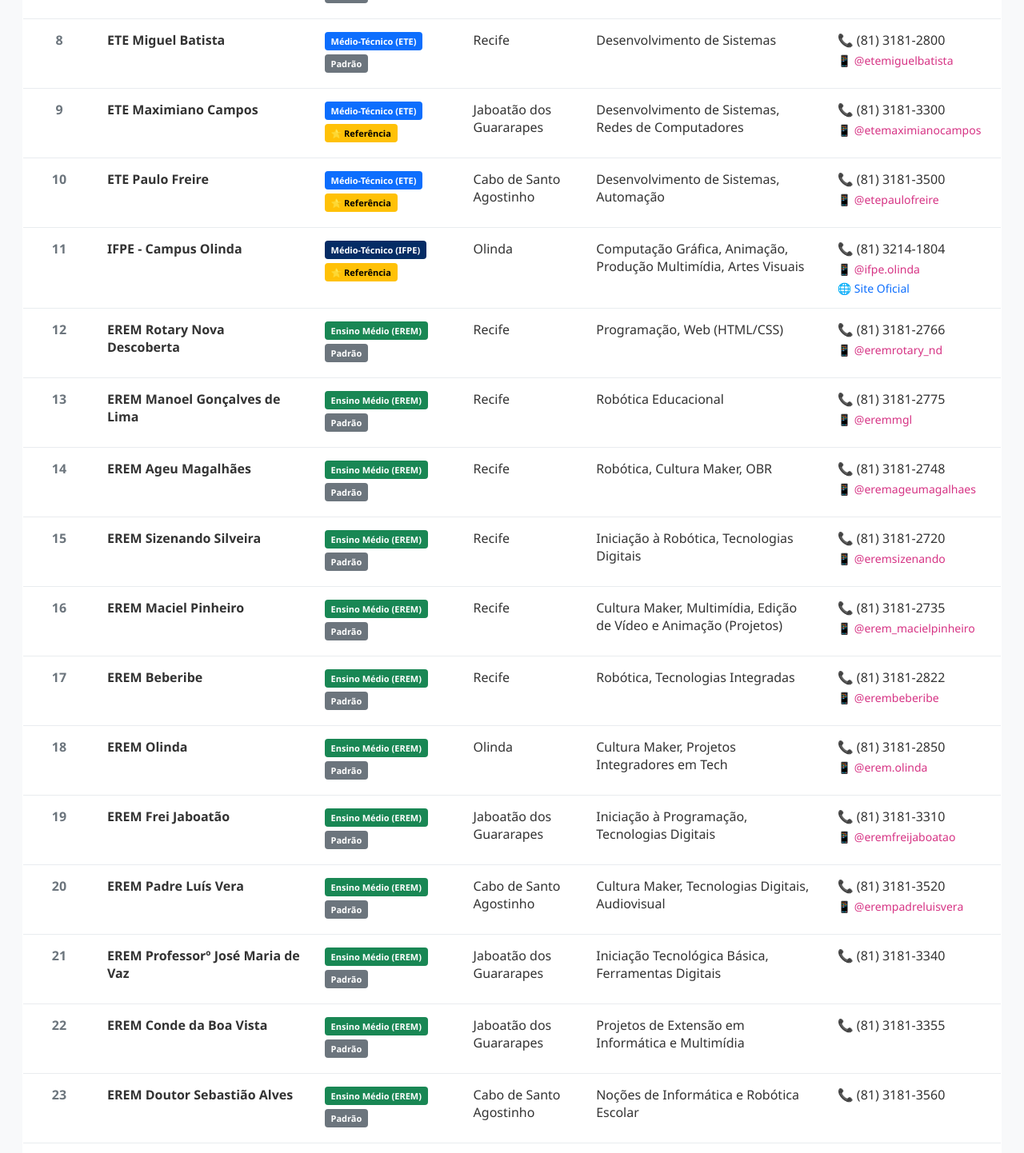
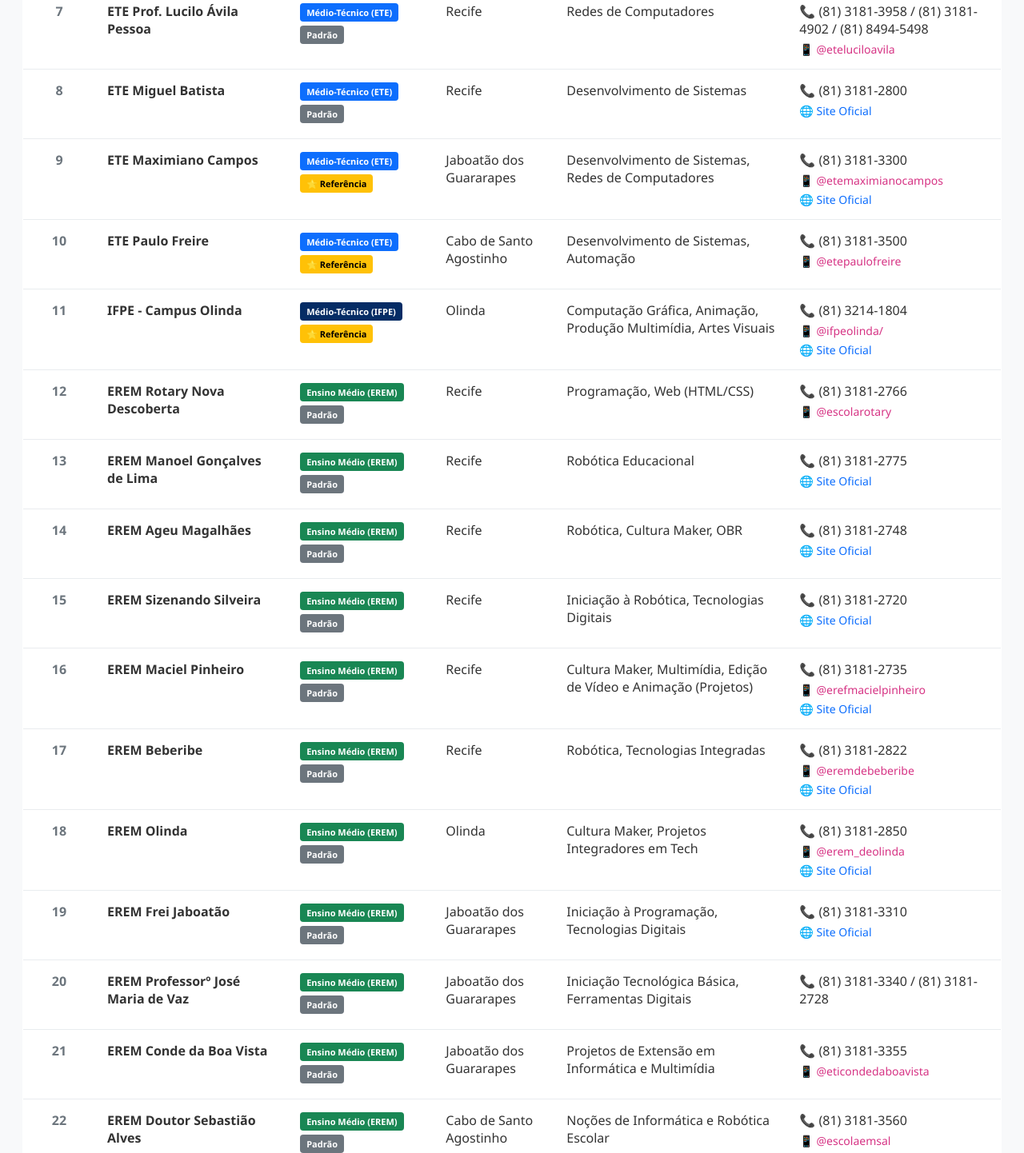
Before and after one commit to rennan101/MapeamentoEscolas_Jogos, a plain HTML site: page index.html in a window 1280 px wide. Shown: the part 984-2426 px from the top of the page at 80% size. Drawn offline with nearby package versions, Linux system fonts and the light colour scheme.

Commit message:
links fixed

```diff
--- a/index.html
+++ b/index.html
@@ -232,41 +232,37 @@
             { escola: "ETE Cícero Dias (NAVE)", tipo: "Médio-Técnico (ETE)", cidade: "Recife", cursos: "Animação 2D, Modelagem 3D, Jogos Digitais, Programação, Multimídia", status: "Referência", telefone: "(81) 3181-3020", instagram: "@etecicerodias", link: "" },
             { escola: "ETE Porto Digital", tipo: "Médio-Técnico (ETE)", cidade: "Recife", cursos: "Desenvolvimento de Sistemas, Jogos Digitais, Computação Gráfica", status: "Referência", telefone: "(81) 3181-4868", instagram: "", link: "https://www.facebook.com/eteportodigital/" },
             { escola: "Liceu de Artes e Ofícios de Pernambuco", tipo: "Médio-Técnico (ETE)", cidade: "Recife", cursos: "Computação Gráfica, Animação 2D/3D, Design, Edição Audiovisual", status: "Referência", telefone: "(81) 3181-2705", instagram: "", link: "https://www.facebook.com/profile.php?id=100068504342544" },
-            { escola: "ETE Dom Bosco", tipo: "Médio-Técnico (ETE)", cidade: "Recife", cursos: "Design Gráfico, Edição de Vídeo, Modelagem 3D Básica", status: "Não Referência", telefone: "(81) 3181-2700", instagram: "", link: "" },
-            { escola: "ETEPAM (Prof. Agamenon Magalhães)", tipo: "Médio-Técnico (ETE)", cidade: "Recife", cursos: "Desenvolvimento de Sistemas, Mecatrônica (Robótica)", status: "Referência", telefone: "(81) 3181-3951", instagram: "@etepamoficial", link: "" },
-            { escola: "ETE Ginásio Pernambucano", tipo: "Médio-Técnico (ETE)", cidade: "Recife", cursos: "Desenvolvimento de Sistemas, Multimídia, Audiovisual", status: "Referência", telefone: "(81) 3181-2741", instagram: "@eteginasiopernambucano", link: "" },
-            { escola: "ETE Prof. Lucilo Ávila Pessoa", tipo: "Médio-Técnico (ETE)", cidade: "Recife", cursos: "Redes de Computadores", status: "Não Referência", telefone: "(81) 3181-3958", instagram: "@eteluciloavila", link: "" },
-            { escola: "ETE Miguel Batista", tipo: "Médio-Técnico (ETE)", cidade: "Recife", cursos: "Desenvolvimento de Sistemas", status: "Não Referência", telefone: "(81) 3181-2800", instagram: "@etemiguelbatista", link: "" },
-            { escola: "ETE Maximiano Campos", tipo: "Médio-Técnico (ETE)", cidade: "Jaboatão dos Guararapes", cursos: "Desenvolvimento de Sistemas, Redes de Computadores", status: "Referência", telefone: "(81) 3181-3300", instagram: "@etemaximianocampos", link: "" },
+            { escola: "ETE Dom Bosco", tipo: "Médio-Técnico (ETE)", cidade: "Recife", cursos: "Design Gráfico, Edição de Vídeo, Modelagem 3D Básica", status: "Não Referência", telefone: "(81) 3181-2700", instagram: "@escoladomboscorecife/", link: "https://escoladombosco.org.br" },
+            { escola: "ETEPAM (Prof. Agamenon Magalhães)", tipo: "Médio-Técnico (ETE)", cidade: "Recife", cursos: "Desenvolvimento de Sistemas, Mecatrônica (Robótica)", status: "Referência", telefone: "(81) 3181-3951", instagram: "@etepam_oficial/", link: "https://www.etepam.pe.gov.br" },
+            { escola: "ETE Ginásio Pernambucano", tipo: "Médio-Técnico (ETE)", cidade: "Recife", cursos: "Desenvolvimento de Sistemas, Multimídia, Audiovisual", status: "Referência", telefone: "(81) 3181-2741 / (81) 3181-2949", instagram: "@espacocriagp", link: "" },
+            { escola: "ETE Prof. Lucilo Ávila Pessoa", tipo: "Médio-Técnico (ETE)", cidade: "Recife", cursos: "Redes de Computadores", status: "Não Referência", telefone: "(81) 3181-3958 / (81) 3181-4902 / (81) 8494-5498", instagram: "@eteluciloavila", link: "" },
+            { escola: "ETE Miguel Batista", tipo: "Médio-Técnico (ETE)", cidade: "Recife", cursos: "Desenvolvimento de Sistemas", status: "Não Referência", telefone: "(81) 3181-2800", instagram: "", link: "https://www.facebook.com/profile.php?id=100041894211117&locale=km_KH" },
+            { escola: "ETE Maximiano Campos", tipo: "Médio-Técnico (ETE)", cidade: "Jaboatão dos Guararapes", cursos: "Desenvolvimento de Sistemas, Redes de Computadores", status: "Referência", telefone: "(81) 3181-3300", instagram: "@etemaximianocampos", link: "https://www.facebook.com/ETEMAC.PE/?locale=pt_BR" },
             { escola: "ETE Paulo Freire", tipo: "Médio-Técnico (ETE)", cidade: "Cabo de Santo Agostinho", cursos: "Desenvolvimento de Sistemas, Automação", status: "Referência", telefone: "(81) 3181-3500", instagram: "@etepaulofreire", link: "" },
-            { escola: "IFPE - Campus Olinda", tipo: "Médio-Técnico (IFPE)", cidade: "Olinda", cursos: "Computação Gráfica, Animação, Produção Multimídia, Artes Visuais", status: "Referência", telefone: "(81) 3214-1804", instagram: "@ifpe.olinda", link: "https://www.ifpe.edu.br/campus/olinda/" },
-            { escola: "EREM Rotary Nova Descoberta", tipo: "Ensino Médio (EREM)", cidade: "Recife", cursos: "Programação, Web (HTML/CSS)", status: "Não Referência", telefone: "(81) 3181-2766", instagram: "@eremrotary_nd", link: "" },
-            { escola: "EREM Manoel Gonçalves de Lima", tipo: "Ensino Médio (EREM)", cidade: "Recife", cursos: "Robótica Educacional", status: "Não Referência", telefone: "(81) 3181-2775", instagram: "@eremmgl", link: "" },
-            { escola: "EREM Ageu Magalhães", tipo: "Ensino Médio (EREM)", cidade: "Recife", cursos: "Robótica, Cultura Maker, OBR", status: "Não Referência", telefone: "(81) 3181-2748", instagram: "@eremageumagalhaes", link: "" },
-            { escola: "EREM Sizenando Silveira", tipo: "Ensino Médio (EREM)", cidade: "Recife", cursos: "Iniciação à Robótica, Tecnologias Digitais", status: "Não Referência", telefone: "(81) 3181-2720", instagram: "@eremsizenando", link: "" },
-            { escola: "EREM Maciel Pinheiro", tipo: "Ensino Médio (EREM)", cidade: "Recife", cursos: "Cultura Maker, Multimídia, Edição de Vídeo e Animação (Projetos)", status: "Não Referência", telefone: "(81) 3181-2735", instagram: "@erem_macielpinheiro", link: "" },
-            { escola: "EREM Beberibe", tipo: "Ensino Médio (EREM)", cidade: "Recife", cursos: "Robótica, Tecnologias Integradas", status: "Não Referência", telefone: "(81) 3181-2822", instagram: "@erembeberibe", link: "" },
-            { escola: "EREM Olinda", tipo: "Ensino Médio (EREM)", cidade: "Olinda", cursos: "Cultura Maker, Projetos Integradores em Tech", status: "Não Referência", telefone: "(81) 3181-2850", instagram: "@erem.olinda", link: "" },
-            { escola: "EREM Frei Jaboatão", tipo: "Ensino Médio (EREM)", cidade: "Jaboatão dos Guararapes", cursos: "Iniciação à Programação, Tecnologias Digitais", status: "Não Referência", telefone: "(81) 3181-3310", instagram: "@eremfreijaboatao", link: "" },
-            { escola: "EREM Padre Luís Vera", tipo: "Ensino Médio (EREM)", cidade: "Cabo de Santo Agostinho", cursos: "Cultura Maker, Tecnologias Digitais, Audiovisual", status: "Não Referência", telefone: "(81) 3181-3520", instagram: "@erempadreluisvera", link: "" },
-            { escola: "EREM Professorº José Maria de Vaz", tipo: "Ensino Médio (EREM)", cidade: "Jaboatão dos Guararapes", cursos: "Iniciação Tecnológica Básica, Ferramentas Digitais", status: "Não Referência", telefone: "(81) 3181-3340", instagram: "", link: "" },
-            { escola: "EREM Conde da Boa Vista", tipo: "Ensino Médio (EREM)", cidade: "Jaboatão dos Guararapes", cursos: "Projetos de Extensão em Informática e Multimídia", status: "Não Referência", telefone: "(81) 3181-3355", instagram: "", link: "" },
-            { escola: "EREM Doutor Sebastião Alves", tipo: "Ensino Médio (EREM)", cidade: "Cabo de Santo Agostinho", cursos: "Noções de Informática e Robótica Escolar", status: "Não Referência", telefone: "(81) 3181-3560", instagram: "", link: "" },
-            { escola: "Escola Mun. Dr. Rodolfo Aureliano", tipo: "Ensino Médio (Municipal)", cidade: "Recife", cursos: "Robótica (Clube de Robótica)", status: "Não Referência", telefone: "(81) 3355-6677", instagram: "@emti.rodolfoaureliano", link: "" },
-            { escola: "NEAC (Núcleo de Estudos Avançados e Científicos)", tipo: "Ensino Médio (Municipal)", cidade: "Cabo de Santo Agostinho", cursos: "Robótica, Programação de Jogos em Scratch, Cultura Maker", status: "Referência", telefone: "(81) 3521-6500", instagram: "@pref_cabo", link: "https://www.cabo.pe.gov.br/" },
-            { escola: "Escola Municipal Vereador Pedro Afonso (CABO.TEC)", tipo: "Ensino Médio (Municipal)", cidade: "Cabo de Santo Agostinho", cursos: "Educação Digital, Leitura Crítica de Mídias", status: "Não Referência", telefone: "(81) 3521-6510", instagram: "@pref_cabo", link: "https://www.cabo.pe.gov.br/" },
+            { escola: "IFPE - Campus Olinda", tipo: "Médio-Técnico (IFPE)", cidade: "Olinda", cursos: "Computação Gráfica, Animação, Produção Multimídia, Artes Visuais", status: "Referência", telefone: "(81) 3214-1804", instagram: "@ifpeolinda/", link: "https://www.ifpe.edu.br/campus/olinda/" },
+            { escola: "EREM Rotary Nova Descoberta", tipo: "Ensino Médio (EREM)", cidade: "Recife", cursos: "Programação, Web (HTML/CSS)", status: "Não Referência", telefone: "(81) 3181-2766", instagram: "@escolarotary", link: "" },
+            { escola: "EREM Manoel Gonçalves de Lima", tipo: "Ensino Médio (EREM)", cidade: "Recife", cursos: "Robótica Educacional", status: "Não Referência", telefone: "(81) 3181-2775", instagram: "", link: "https://qedu.org.br/escola/26068206-grupo-escolar-manoel-goncalves-de-lima" },
+            { escola: "EREM Ageu Magalhães", tipo: "Ensino Médio (EREM)", cidade: "Recife", cursos: "Robótica, Cultura Maker, OBR", status: "Não Referência", telefone: "(81) 3181-2748", instagram: "", link: "https://www.facebook.com/pages/EREM%20Ageu%20magalhães/187023998021792/" },
+            { escola: "EREM Sizenando Silveira", tipo: "Ensino Médio (EREM)", cidade: "Recife", cursos: "Iniciação à Robótica, Tecnologias Digitais", status: "Não Referência", telefone: "(81) 3181-2720", instagram: "", link: "https://qedu.org.br/escola/26121921-escola-de-referencia-em-ensino-medio-sizenando-silveira" },
+            { escola: "EREM Maciel Pinheiro", tipo: "Ensino Médio (EREM)", cidade: "Recife", cursos: "Cultura Maker, Multimídia, Edição de Vídeo e Animação (Projetos)", status: "Não Referência", telefone: "(81) 3181-2735", instagram: "@erefmacielpinheiro", link: "https://qedu.org.br/escola/26123231-escola-de-referencia-em-ensino-fundamental-maciel-pinheiro" },
+            { escola: "EREM Beberibe", tipo: "Ensino Médio (EREM)", cidade: "Recife", cursos: "Robótica, Tecnologias Integradas", status: "Não Referência", telefone: "(81) 3181-2822", instagram: "@eremdebeberibe", link: "https://qedu.org.br/escola/26128101-escola-de-referencia-em-ensino-medio-de-beberibe" },
+            { escola: "EREM Olinda", tipo: "Ensino Médio (EREM)", cidade: "Olinda", cursos: "Cultura Maker, Projetos Integradores em Tech", status: "Não Referência", telefone: "(81) 3181-2850", instagram: "@erem_deolinda", link: "https://qedu.org.br/escola/26112701-escola-de-referencia-em-ensino-medio-de-olinda" },
+            { escola: "EREM Frei Jaboatão", tipo: "Ensino Médio (EREM)", cidade: "Jaboatão dos Guararapes", cursos: "Iniciação à Programação, Tecnologias Digitais", status: "Não Referência", telefone: "(81) 3181-3310", instagram: "", link: "https://qedu.org.br/escola/26110016-escola-de-referencia-em-ensino-medio-frei-jaboatao" },
+            { escola: "EREM Professorº José Maria de Vaz", tipo: "Ensino Médio (EREM)", cidade: "Jaboatão dos Guararapes", cursos: "Iniciação Tecnológica Básica, Ferramentas Digitais", status: "Não Referência", telefone: "(81) 3181-3340 / (81) 3181-2728", instagram: "", link: "" },
+            { escola: "EREM Conde da Boa Vista", tipo: "Ensino Médio (EREM)", cidade: "Jaboatão dos Guararapes", cursos: "Projetos de Extensão em Informática e Multimídia", status: "Não Referência", telefone: "(81) 3181-3355", instagram: "@eticondedaboavista", link: "" },
+            { escola: "EREM Doutor Sebastião Alves", tipo: "Ensino Médio (EREM)", cidade: "Cabo de Santo Agostinho", cursos: "Noções de Informática e Robótica Escolar", status: "Não Referência", telefone: "(81) 3181-3560", instagram: "@escolaemsal", link: "" },
+            { escola: "Escola Mun. Dr. Rodolfo Aureliano", tipo: "Ensino Médio (Municipal)", cidade: "Recife", cursos: "Robótica (Clube de Robótica)", status: "Não Referência", telefone: "(81) 3355-6677", instagram: "@rodolfoaurelianooficial", link: "https://qedu.org.br/escola/26119641-escola-municipal-doutor-rodolfo-aureliano" },
+            { escola: "NEAC (Núcleo de Estudos Avançados e Científicos)", tipo: "Ensino Médio (Municipal)", cidade: "Cabo de Santo Agostinho", cursos: "Robótica, Programação de Jogos em Scratch, Cultura Maker", status: "Referência", telefone: "(81) 3521-6500", instagram: "@neacoficial", link: "" },
             { escola: "Colégio Motivo", tipo: "Ensino Médio (Privada)", cidade: "Recife", cursos: "Robótica Educacional, Cultura Maker, Noções de Design", status: "Referência", telefone: "(81) 2119-9300", instagram: "@colegiomotivo", link: "https://www.colegiomotivo.com.br/" },
             { escola: "Colégio Damas", tipo: "Ensino Médio (Privada)", cidade: "Recife", cursos: "Robótica, Inovação, Espaço Maker, Edição Criativa", status: "Referência", telefone: "(81) 3426-5026", instagram: "@colegiodamas", link: "https://www.colegiodamas.com.br/" },
-            { escola: "Colégio Santa Maria", tipo: "Ensino Médio (Privada)", cidade: "Recife", cursos: "Robótica, Iniciação à Programação, Edição Gráfica", status: "Referência", telefone: "(81) 3326-1414", instagram: "@colegiosantamaria", link: "https://www.santamaria.g12.br/" },
+            { escola: "Colégio Santa Maria", tipo: "Ensino Médio (Privada)", cidade: "Recife", cursos: "Robótica, Iniciação à Programação, Edição Gráfica", status: "Referência", telefone: "(81) 3326-1414", instagram: "@colegiostamaria", link: "https://www.colegiosantamaria.com.br/pt/" },
             { escola: "Colégio Marista São Luís", tipo: "Ensino Médio (Privada)", cidade: "Recife", cursos: "Robótica, Tecnologias Digitais, Multimídia", status: "Referência", telefone: "(81) 4009-3500", instagram: "@maristasaoluis", link: "https://marista.edu.br/saoluis/" },
-            { escola: "Colégio Apoio", tipo: "Ensino Médio (Privada)", cidade: "Recife", cursos: "Espaço Maker, Design Criativo, Edição de Vídeo e Multimídia", status: "Referência", telefone: "(81) 3268-9477", instagram: "@colegioapoio", link: "https://colegioapoio.com.br/" },
+            { escola: "Colégio Apoio", tipo: "Ensino Médio (Privada)", cidade: "Recife", cursos: "Espaço Maker, Design Criativo, Edição de Vídeo e Multimídia", status: "Referência", telefone: "(81) 3268-9477", instagram: "@colegioapoiorecife", link: "https://www.colegioapoio.net" },
             { escola: "Colégio CBV (Boa Viagem)", tipo: "Ensino Médio (Privada)", cidade: "Recife", cursos: "Robótica, Programação, Oficinas Multimídia", status: "Referência", telefone: "(81) 3465-4444", instagram: "@colegiocbv", link: "https://www.cbv.com.br/" },
-            { escola: "Colégio São Bento", tipo: "Ensino Médio (Privada)", cidade: "Olinda", cursos: "Robótica Educacional", status: "Não Referência", telefone: "(81) 3316-3288", instagram: "@colegiosaobentoolinda", link: "https://www.saobento.org.br/" },
+            { escola: "Colégio São Bento", tipo: "Ensino Médio (Privada)", cidade: "Olinda", cursos: "Robótica Educacional", status: "Não Referência", telefone: "(81) 3316-3288", instagram: "@colegiodesaobento", link: "" },
             { escola: "Colégio GGE Piedade", tipo: "Ensino Médio (Privada)", cidade: "Jaboatão dos Guararapes", cursos: "Robótica Educacional, Cultura Maker, Programação", status: "Referência", telefone: "(81) 3465-3000", instagram: "@colegiogge", link: "https://gge.com.br/" },
-            { escola: "Colégio Souza Leão (Piedade)", tipo: "Ensino Médio (Privada)", cidade: "Jaboatão dos Guararapes", cursos: "Robótica, Tecnologias Aplicadas, Design", status: "Não Referência", telefone: "(81) 3469-1234", instagram: "@colegiosouzaleao", link: "" },
-            { escola: "Colégio Santa Sofia", tipo: "Ensino Médio (Privada)", cidade: "Cabo de Santo Agostinho", cursos: "Robótica Educacional, Informática", status: "Não Referência", telefone: "(81) 3521-1122", instagram: "", link: "" },
-            { escola: "Colégio Nossa Senhora da Boa Viagem (Unidade Jaboatão)", tipo: "Ensino Médio (Privada)", cidade: "Jaboatão dos Guararapes", cursos: "Noções Básicas de Informática e Multimídia", status: "Não Referência", telefone: "(81) 3462-8800", instagram: "", link: "" },
-            { escola: "Colégio Dimensão (Cabo)", tipo: "Ensino Médio (Privada)", cidade: "Cabo de Santo Agostinho", cursos: "Informática Educativa e Projetos Digitais", status: "Não Referência", telefone: "(81) 3521-2300", instagram: "", link: "" }
+            { escola: "Colégio Souza Leão (Piedade)", tipo: "Ensino Médio (Privada)", cidade: "Jaboatão dos Guararapes", cursos: "Robótica, Tecnologias Aplicadas, Design", status: "Não Referência", telefone: "(81) 3469-1234", instagram: "@colegiosouzaleao", link: "https://site.colegiosouzaleao.com" },
+            { escola: "Colégio Santa Sofia", tipo: "Ensino Médio (Privada)", cidade: "Cabo de Santo Agostinho", cursos: "Robótica Educacional, Informática", status: "Não Referência", telefone: "(81) 3521-1122", instagram: "@rededamaseducacional", link: "https://colegiosantasofia.com.br" },
         ];
 
         let sortColumn = '';
```
Also changed, not shown: 1 other file.
